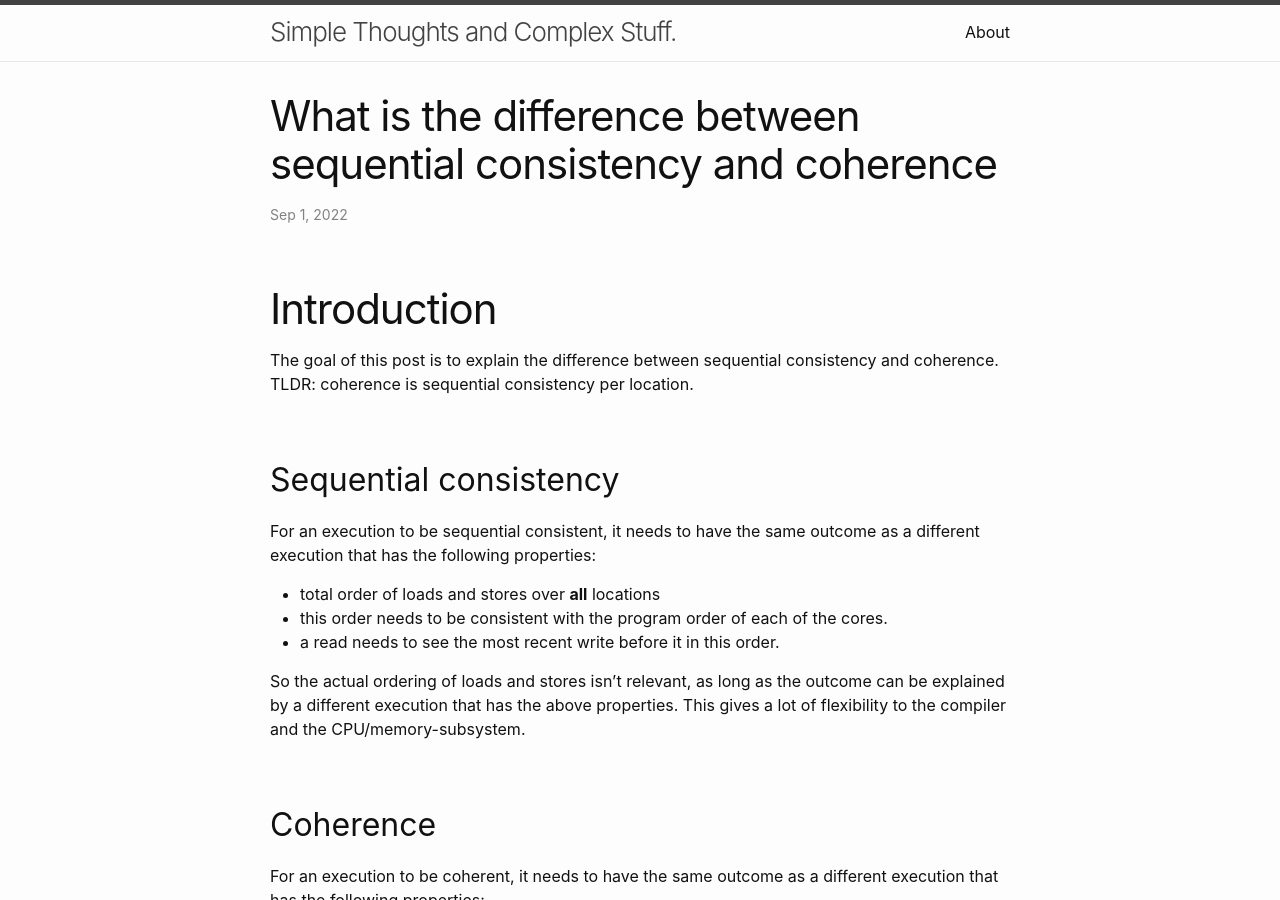
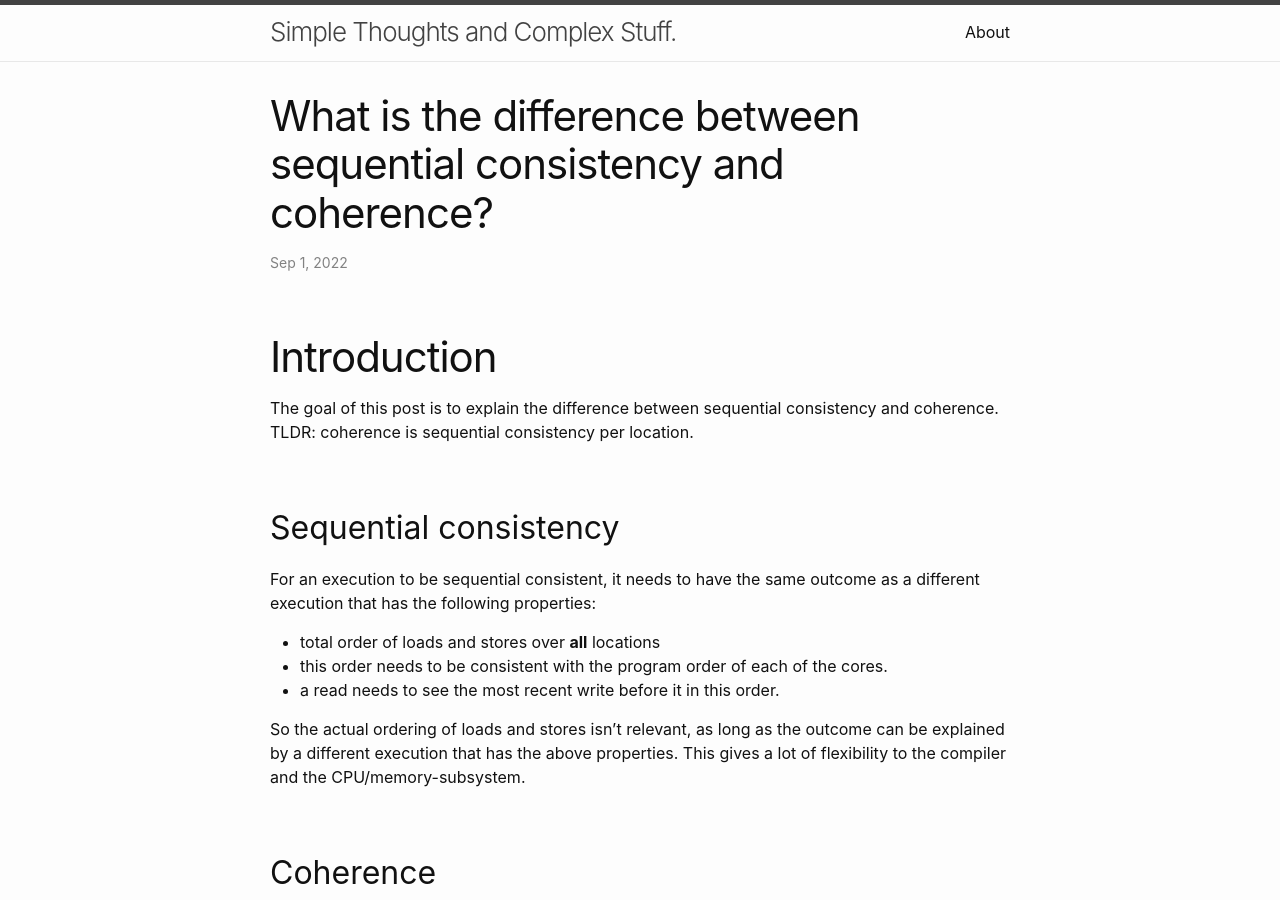
Before and after one commit to pveentjer/pveentjer.github.io, a Jekyll site: the page built from _posts/2022-09-1-relation-coherence-sc.md, in a window 1280 px wide and 900 px high. Built offline with Jekyll 4.4.1, drawn with Linux system fonts in a browser that asks for light colours.

Commit message:
Minor improvement

```diff
--- a/_posts/2022-09-1-relation-coherence-sc.md
+++ b/_posts/2022-09-1-relation-coherence-sc.md
@@ -1,6 +1,6 @@
 ---
 layout: post
-title: "What is the difference between sequential consistency and coherence"
+title: "What is the difference between sequential consistency and coherence?"
 categories: memory-models
 ---
 
```
